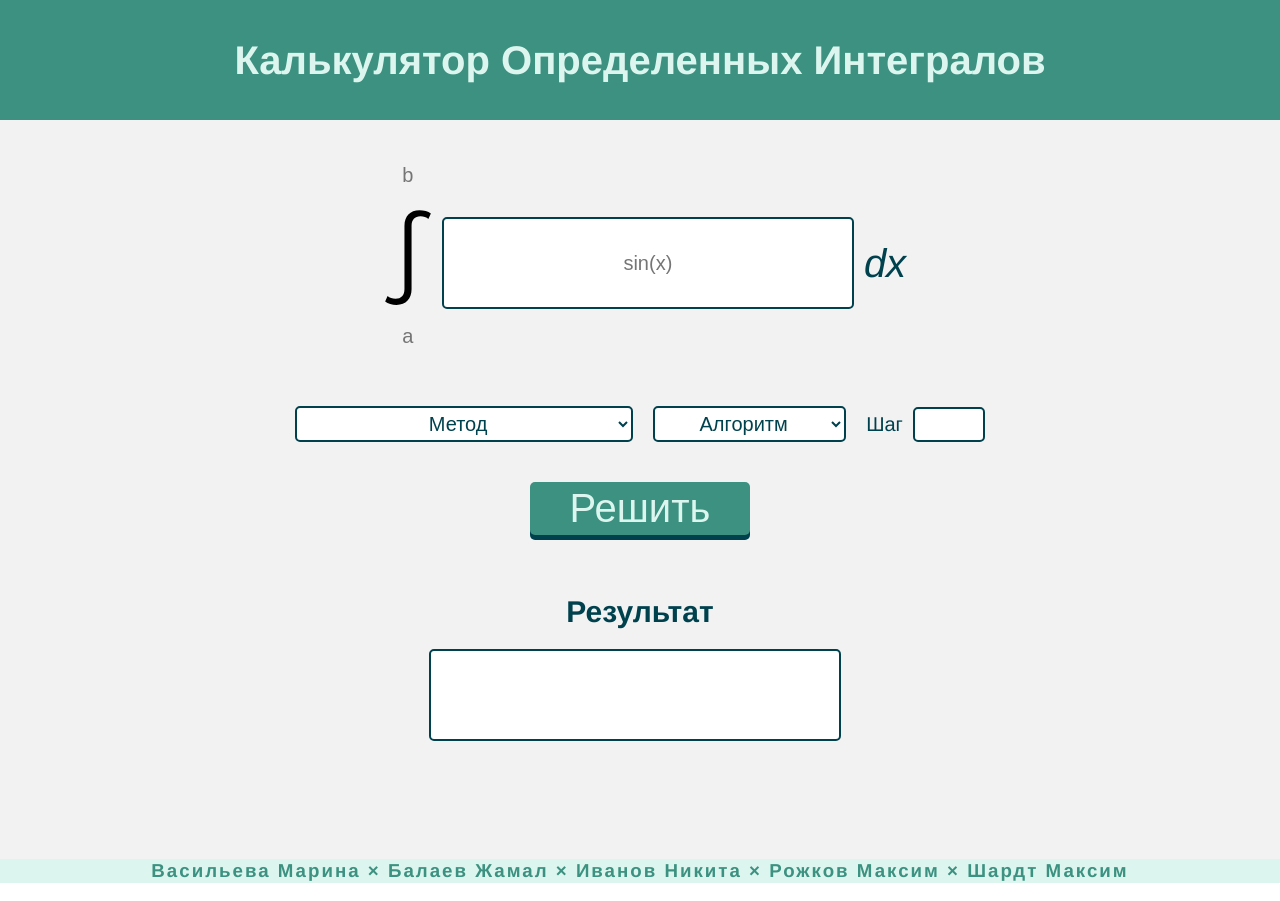
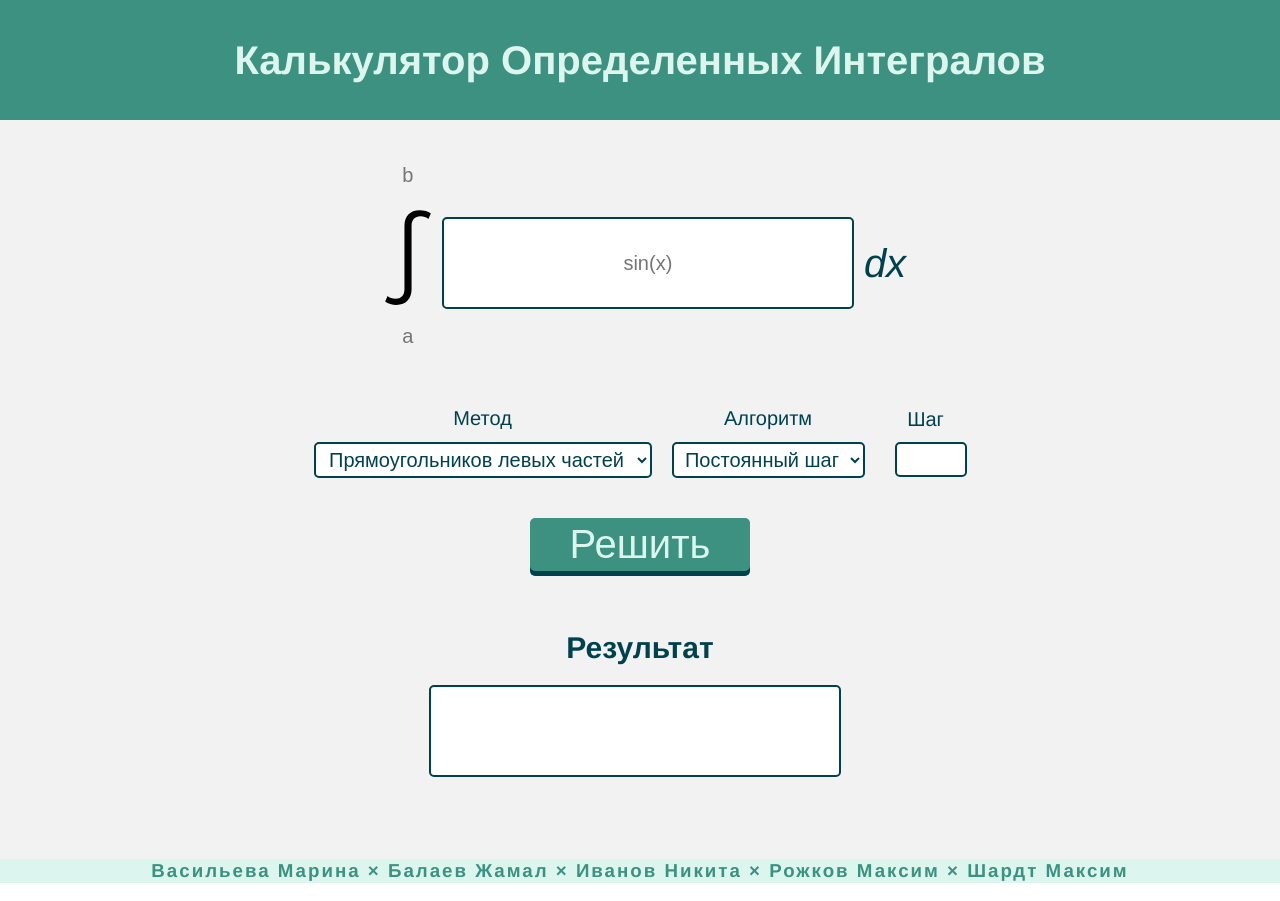
Before and after one commit to mxschardt/integral-calc, a React (Vite) app: page / in a window 1280 px wide. Built offline with nearby package versions, Linux system fonts and the light colour scheme; the HTML template or start-up script is replaced by a standard one.

Commit message:
Select labeles added

```diff
--- a/src/App.css
+++ b/src/App.css
@@ -107,6 +107,10 @@ input[type='number'] {
   width: 3rem;
   margin-left: 0.5rem;
 }
+#options label {
+  display: grid;
+  grid: 1fr 1fr / 1fr;
+}
 
 /* SOLVE BUTTON */
 #solve-btn {
--- a/src/App.jsx
+++ b/src/App.jsx
@@ -36,27 +36,31 @@ function App() {
         </div>
         <div id="options">
           {/* add gray fields */}
+          <label htmlFor="method">
+            Метод
             <select name="method" id="method" className="input select" required>
-            <option value="" selected="selected" disabled>
-              Метод
+              <option value="left-square">Прямоугольников левых частей</option>
+              <option value="rigth-square">
+                Прямоугольников правых частей
               </option>
-            <option value="left-square">Прямоугольников левых частей</option>
-            <option value="rigth-square">Прямоугольников правых частей</option>
               <option value="Trapezoidal">Трапеций</option>
               <option value="Simpson">Парабол</option>
             </select>
+          </label>
+
+          <label htmlFor="algorithm">
+            Алгоритм
             <select
               name="algorithm"
               id="algorithm"
               className="input select"
               required
             >
-            <option value="" selected="selected" disabled>
-              Алгоритм
-            </option>
               <option value="constant-step">Постоянный шаг</option>
               <option value="variable-step">Переменный шаг</option>
             </select>
+          </label>
+
           <label htmlFor="step">
             Шаг
             <input type="number" id="step" className="input" required />
```
Lines whose indentation alone changed are shown as unchanged.
